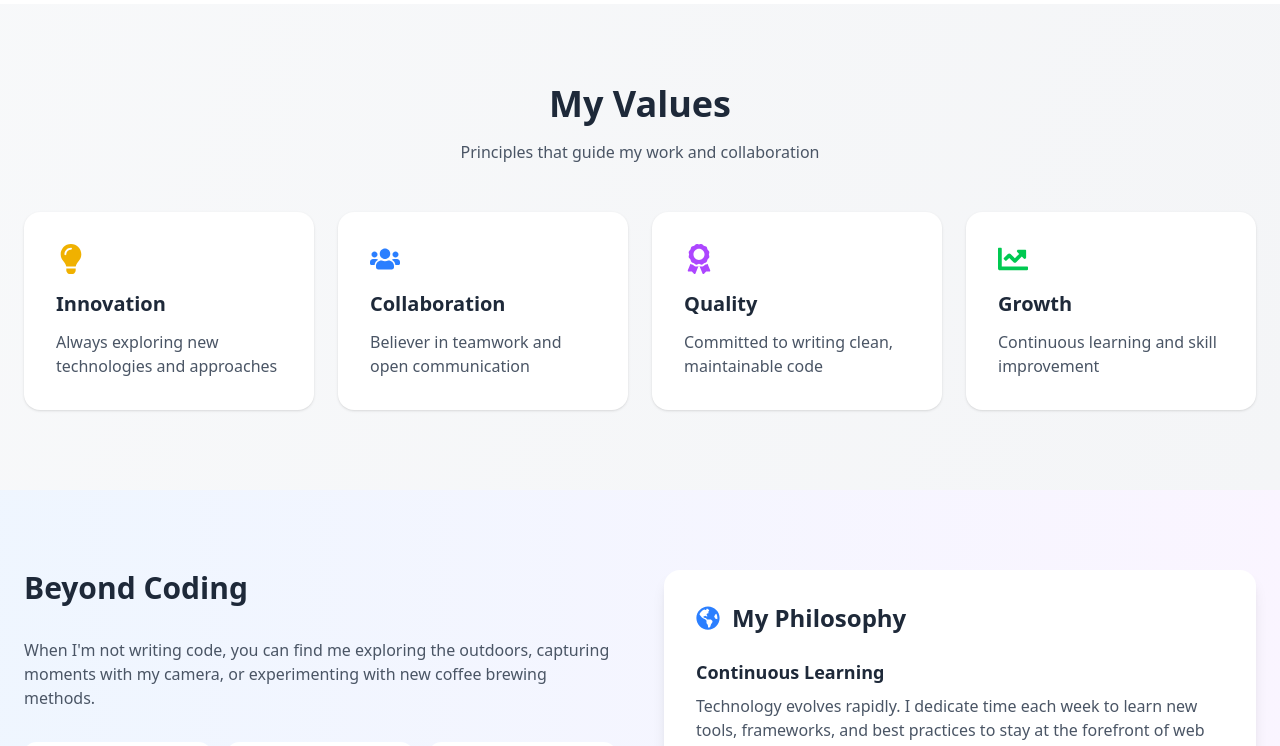
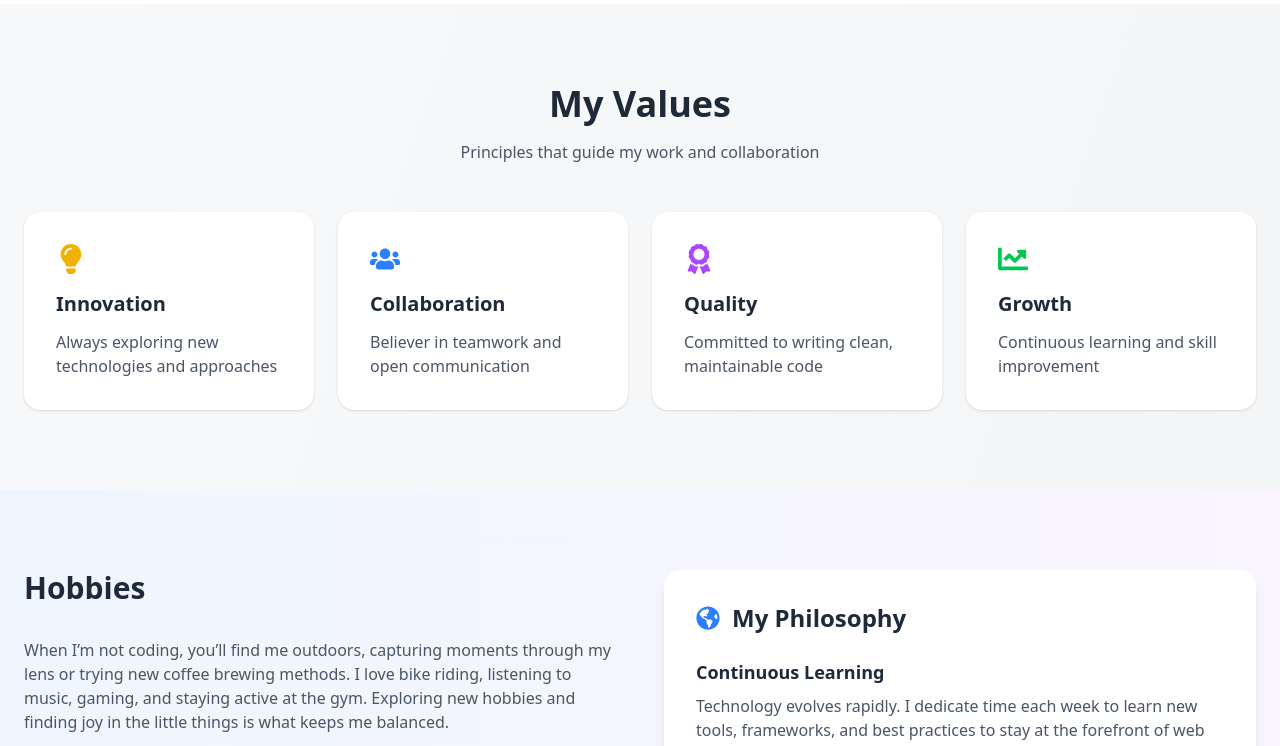
Before and after one commit to Hammad-000/Portfolio, a React (Vite) app: page /about in a window 1280 px wide. Shown: the part 2000-2746 px from the top of the page. Built offline with nearby package versions, Linux system fonts and the light colour scheme.

Commit message:
add hobbies

```diff
--- a/src/pages/About.jsx
+++ b/src/pages/About.jsx
@@ -1,5 +1,9 @@
 import React from 'react';
-import { FaGraduationCap, FaBriefcase, FaAward, FaHeart, FaCode, FaPalette, FaRocket, FaUsers, FaLightbulb, FaChartLine, FaGlobeAmericas, FaTools, FaBookOpen, FaGamepad, FaMusic, FaCamera, FaHiking, FaCoffee } from 'react-icons/fa';
+import { FaGraduationCap, FaBriefcase, FaAward, FaHeart, FaCode, FaPalette, FaRocket, FaUsers, FaLightbulb, FaChartLine, FaGlobeAmericas, FaTools, FaBookOpen, FaGamepad, FaMusic, FaCamera,  FaCoffee } from 'react-icons/fa';
+import { RiMotorbikeFill } from "react-icons/ri";
+import { LiaDumbbellSolid } from "react-icons/lia";
+
+
 
 const About = () => {
   const timeline = [
@@ -79,15 +83,15 @@ const About = () => {
 
   const hobbies = [
     { name: "Photography", icon: <FaCamera />, color: "bg-red-100 text-red-600 dark:bg-red-900/30 dark:text-red-400" },
-    { name: "Hiking", icon: <FaHiking />, color: "bg-green-100 text-green-600 dark:bg-green-900/30 dark:text-green-400" },
+    { name: "Bike Riding", icon: <RiMotorbikeFill />, color: "bg-green-100 text-green-600 dark:bg-green-900/30 dark:text-green-400" },
     { name: "Music", icon: <FaMusic />, color: "bg-purple-100 text-purple-600 dark:bg-purple-900/30 dark:text-purple-400" },
     { name: "Gaming", icon: <FaGamepad />, color: "bg-blue-100 text-blue-600 dark:bg-blue-900/30 dark:text-blue-400" },
     { name: "Reading", icon: <FaBookOpen />, color: "bg-yellow-100 text-yellow-600 dark:bg-yellow-900/30 dark:text-yellow-400" },
-    { name: "Coffee Brewing", icon: <FaCoffee />, color: "bg-amber-100 text-amber-600 dark:bg-amber-900/30 dark:text-amber-400" }
+    { name: "Gym", icon: <LiaDumbbellSolid  />, color: "bg-orange-700 text-orange-500 dark:bg-orange-800 dark:text-orange-400" }
   ];
 
   const stats = [
-    { number: "30+", label: "Projects Completed", icon: <FaRocket /> },
+    { number: "20+", label: "Projects Completed", icon: <FaRocket /> },
     { number: "30+", label: "Happy Clients", icon: <FaHeart /> },
     { number: "Fresher", label: "Years Experience", icon: <FaBriefcase /> },
     { number: "100k+", label: "Lines of Code", icon: <FaCode /> }
@@ -124,7 +128,7 @@ const About = () => {
             <div className="relative">
               <div className="w-80 h-80 md:w-96 md:h-96 rounded-full overflow-hidden border-8 border-white dark:border-gray-800 shadow-2xl">
                 <img
-                  src="./public/photo/dp.jpg"
+                  src="/photo/dp.jpg"
                   alt="Hammad working"
                   className="w-full h-full object-cover"
                 />
@@ -246,10 +250,11 @@ const About = () => {
 
 
             <div>
-              <h2 className="text-3xl font-bold mb-8">Beyond Coding</h2>
+              <h2 className="text-3xl font-bold mb-8">Hobbies</h2>
               <p className="text-gray-600 dark:text-gray-400 mb-8">
-                When I'm not writing code, you can find me exploring the outdoors,
-                capturing moments with my camera, or experimenting with new coffee brewing methods.
+            When I’m not coding, you’ll find me outdoors, capturing moments through my lens or trying new coffee brewing methods.
+             I love bike riding, listening to music, gaming, and staying active at the gym.
+             Exploring new hobbies and finding joy in the little things is what keeps me balanced.
               </p>
 
               <div className="grid grid-cols-2 sm:grid-cols-3 gap-4">
--- a/src/pages/Home.jsx
+++ b/src/pages/Home.jsx
@@ -296,7 +296,7 @@ const Home = () => {
                   initial={{ scale: 1.2 }}
                   animate={{ scale: 1 }}
                   transition={{ duration: 0.8 }}
-                  src="./public/photo/dp.jpg"
+                  src="/photo/dp.jpg"
                   alt="Hammad - Developer"
                   className="w-full h-full object-cover"
                 />
```
